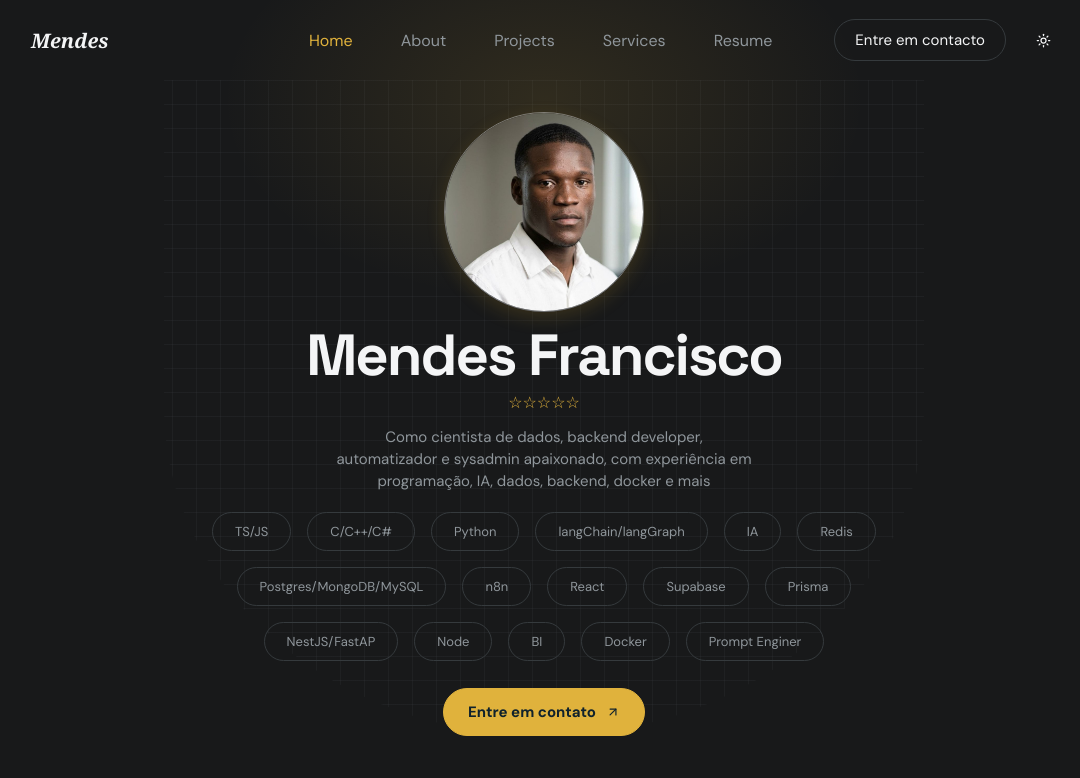
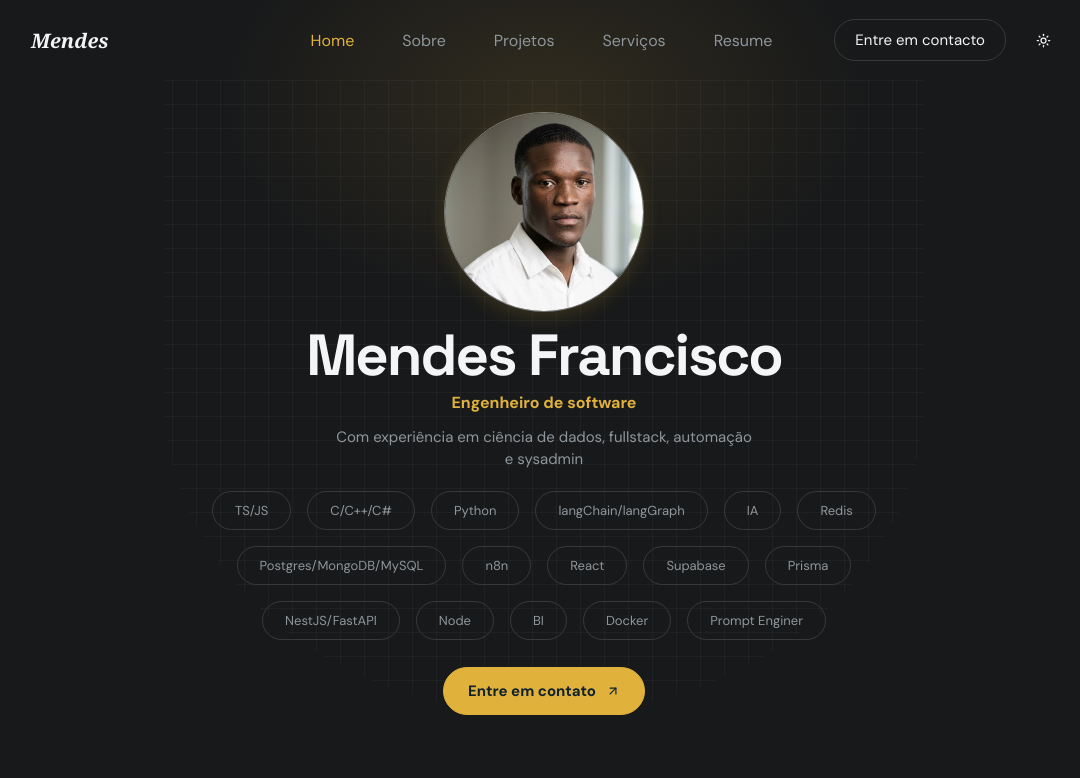
Before and after one commit to Mende3/mendes-francisco, a React (Vite) app: page / in a window 1280 px wide. Shown: the top 778 px of the page, without its empty margins (96-1176 px from the left). Built offline with nearby package versions, Linux system fonts and the light colour scheme; no server answers; the database is empty.

Commit message:
some ajusts

```diff
--- a/src/App.tsx
+++ b/src/App.tsx
@@ -49,7 +49,7 @@ const services = [
 ];
 
 const filters = ['Machine learning', 'Sql', 'Power BI', 'ALLMs', 'Spatial Data Science'];
-const skills = ['TS/JS', 'C/C++/C#', 'Python', 'langChain/langGraph', 'IA', 'Redis', 'Postgres/MongoDB/MySQL', 'n8n', 'React', 'Supabase', 'Prisma', 'NestJS/FastAP', 'Node', 'BI', 'Docker', 'Prompt Enginer']
+const skills = ['TS/JS', 'C/C++/C#', 'Python', 'langChain/langGraph', 'IA', 'Redis', 'Postgres/MongoDB/MySQL', 'n8n', 'React', 'Supabase', 'Prisma', 'NestJS/FastAPI', 'Node', 'BI', 'Docker', 'Prompt Enginer']
 function App() {
   const [dark, setDark] = useState(true);
   const [menuOpen, setMenuOpen] = useState(false);
@@ -108,7 +108,7 @@ function App() {
       <header className="site-header">
         <a className="brand" href="#top" onClick={() => scrollTo('top')}>Mendes</a>
         <nav className={menuOpen ? 'main-nav open' : 'main-nav'} aria-label="Main navigation">
-          {['Home', 'About', 'Projects', 'Services', 'Resume'].map((item) => (
+          {['Home', 'Sobre', 'Projetos', 'Serviços', 'Resume'].map((item) => (
             <button key={item} className={item === 'Home' ? 'active' : ''} onClick={() => scrollTo(item === 'Home' ? 'top' : item.toLowerCase())}>{item}</button>
           ))}
         </nav>
@@ -126,14 +126,14 @@ function App() {
             <img src={foto} alt="" />
           </div>
           <h1>Mendes Francisco</h1>
-          <p className="hero-role">☆☆☆☆☆</p>
-          <p className="hero-copy">Como cientista de dados, backend developer, automatizador e sysadmin apaixonado, com experiência em programação, IA, dados, backend, docker e mais</p>
+          <p className="hero-role">Engenheiro de software</p>
+          <p className="hero-copy">Com experiência em ciência de dados, fullstack, automação e sysadmin</p>
           <div className="filter-row">{skills.map((filter) => <button key={filter} className={activeFilter === filter ? 'filter active' : 'filter'} onClick={() => setActiveFilter(filter)}>{filter}</button>)}</div>
           <button className="primary-button" onClick={() => scrollTo('contact')}>Entre em contato<ArrowUpRight size={14} /></button>
 
         </section>
 
-        <section className="about content-section" id="about">
+        <section className="about content-section" id="sobre">
           <SectionHeading title="Sobre Mim" subtitle="Minha Jornada" />
           <div className="about-copy">
             <p>Profissional de tecnologia versátil, formado pela Escola 42 Luanda, com uma trajetória construída sobre bases sólidas de programação de sistemas e engenharia backend. Atua como desenvolvedor full-stack, automatizador e administrador de sistemas (sysadmin), reunindo uma visão de produto de ponta a ponta, da infraestrutura ao código que chega ao utilizador final</p>
@@ -144,7 +144,7 @@ function App() {
           </a>
         </section>
 
-        <section className="services content-section" id="services">
+        <section className="services content-section" id="serviços">
           <SectionHeading title="O que eu faço" subtitle="conheça os meus serviços" />
           <div className="services-grid">
             {services.map(({ icon: Icon, title, text }) => (
@@ -160,7 +160,7 @@ function App() {
           </div>
         </section>
 
-        <section className="projects content-section" id="projects">
+        <section className="projects content-section" id="projetos">
           <SectionHeading title="Projetos" subtitle="Alguns dos meus projetos" />
 
           <div className="filter-row">{filters.map((filter) => <button key={filter} className={activeFilter === filter ? 'filter active' : 'filter'} onClick={() => setActiveFilter(filter)}>{filter}</button>)}</div>
```
